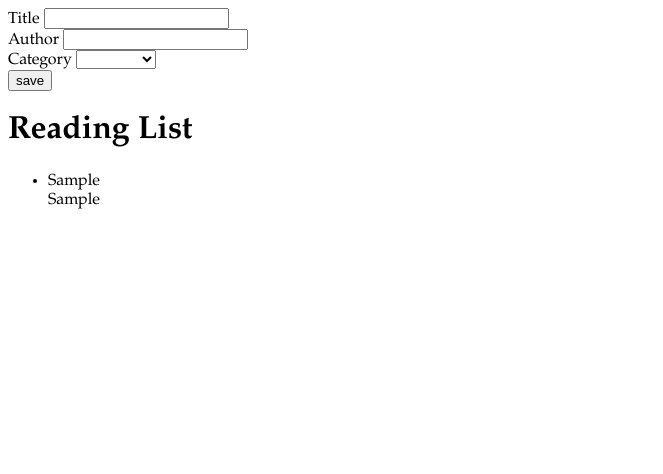
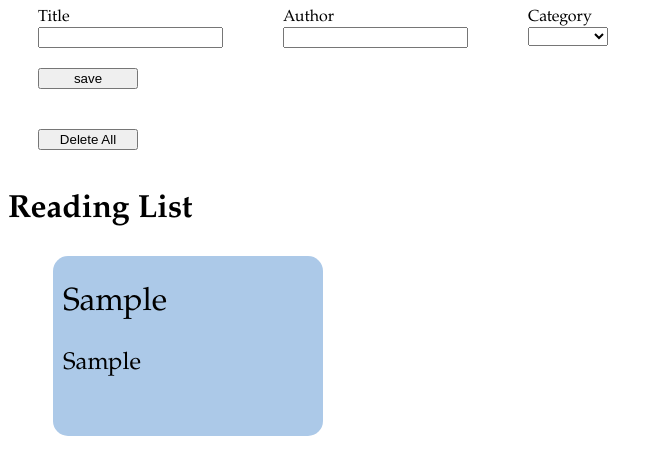
Before and after one commit to AndrewCalder95/week6_day4_lab, a plain HTML site: page lab_events_start/index.html in a window 1280 px wide. Both pictures are taken after typing "Sample", "Sample" into the empty fields and a click on the input "save". Shown: the whole page, without its empty margins (0-663 px from the left). Drawn offline with Linux system fonts and the light colour scheme.

Commit message:
got a delete button that doesn't work

```diff
--- a/lab_events_start/css/main.css
+++ b/lab_events_start/css/main.css
@@ -1,3 +1,53 @@
 body {
   font-family: Palatino;
 }
+
+#reading-list {
+  list-style: none;
+  justify-content: flex-start;
+  height: 400px;
+  align-content: flex-start;
+  flex-wrap: wrap;
+}
+
+.show-title {
+  font-size: 24pt;
+}
+
+.show-author {
+  font-size: 18pt;
+}
+
+.show-category {
+  font-size: 16pt;
+}
+
+.flex {
+  display: flex;
+}
+
+.form-item {
+  margin: 0px 30px;
+  flex-direction: column;
+}
+
+#new-item-form {
+  flex-direction: column;
+}
+
+.button {
+  width: 100px;
+  margin: 20px 30px;
+}
+
+
+.list-item {
+  padding: 0 10px;
+  height: 180px;
+  min-width: 250px;
+  flex-direction: column;
+  background-color: rgb(172, 201, 232);
+  margin: 5px;
+  border-radius: 15px;
+  justify-content: space-evenly;
+}
--- a/lab_events_start/index.html
+++ b/lab_events_start/index.html
@@ -7,19 +7,19 @@
     <script src='js/app.js'></script>
   </head>
   <body>
-    <form id="new-item-form">
-      <div id="form-wrapper">
-        <div class="form-item">
+    <form id="new-item-form" class='flex'>
+      <div id="form-wrapper" class="flex">
+        <div class="form-item flex">
           <label for="title" class="primary">Title</label>
           <input type="text" id="title" required/>
         </div>
 
-        <div class="form-item">
+        <div class="form-item flex">
           <label for="author" class="primary">Author</label>
           <input type="text" id="author" required/>
         </div>
 
-        <div class="form-item">
+        <div class="form-item flex">
           <label for="category" class="primary">Category</label>
           <select id="category">
             <option value="" disabled selected></option>
@@ -29,11 +29,12 @@
           </select>
         </div>
       </div>
-      <input type="submit" value="save"/>
+      <input type="submit" class="button" value="save"/>
     </form>
+    <button class="button">Delete All</button>
 
     <h1>Reading List</h1>
-    <ul id="reading-list">
+    <ul id="reading-list" class="flex">
 
     </ul>
   </body>
--- a/lab_events_start/js/app.js
+++ b/lab_events_start/js/app.js
@@ -12,25 +12,28 @@ const handleFormSubmit = function (e) {
   const category = this.category.value;
   // create a new li for submitted data
   const newListItem = document.createElement('li');
-
+  // create div for title
   const innerTitle = document.createElement('div')
   innerTitle.classList.add('show-title');
   innerTitle.textContent = title;
-
+  // create div for author
   const innerAuthor = document.createElement('div')
   innerAuthor.classList.add('show-author');
   innerAuthor.textContent = author;
-
+  // create div for category
   const innerCategory = document.createElement('div')
   innerCategory.classList.add('show-category');
   innerCategory.textContent = category;
-
+  // add divs as children to li
   newListItem.appendChild(innerTitle);
   newListItem.appendChild(innerAuthor);
   newListItem.appendChild(innerCategory);
+  // add class to new li
   newListItem.classList.add('list-item');
+  newListItem.classList.add('flex');
+  // add new li to the existing ul
   const list = document.querySelector('#reading-list');
   list.appendChild(newListItem);
-
+  // resets form
   this.reset();
 }
```
